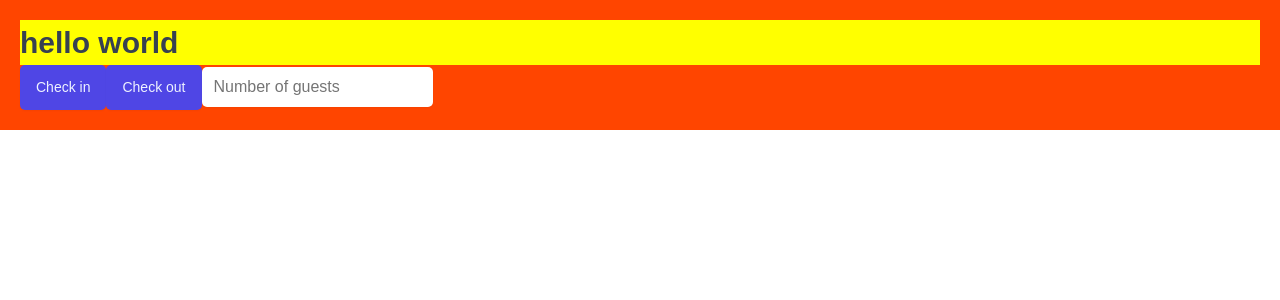
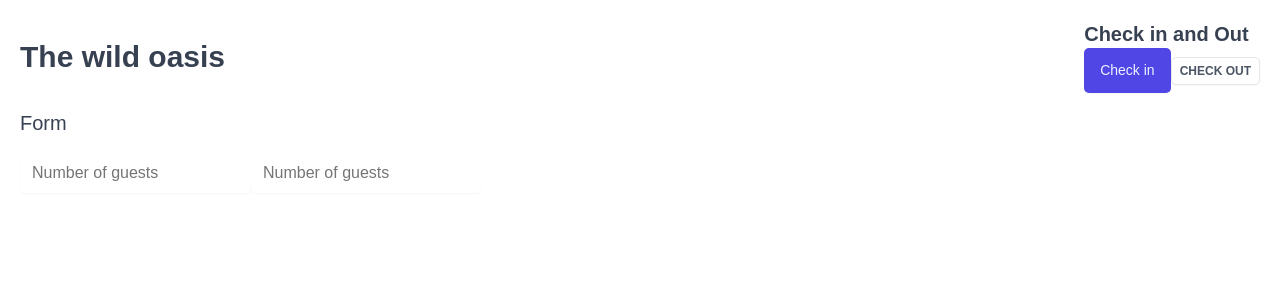
Before and after one commit to SsimbwaJoshua/wild-oasis, a React app: page / in a window 1280 px wide. Shown: the top 300 px of the page. Built offline with nearby package versions, Linux system fonts and the light colour scheme; the HTML template or start-up script is replaced by a standard one.

Commit message:
row button heading styles

```diff
--- a/src/App.jsx
+++ b/src/App.jsx
@@ -2,15 +2,11 @@
 import GlobalStyles from "./styles/GlobalStyle";
 import Button from "./ui/Button";
 import Input from "./ui/Input";
-
-const H1 = styled.h1`
-  font-size: 30px;
-  font-weight: 600;
-  background-color: yellow;
-`;
+import Heading from "./ui/Heading";
+import Row from "./ui/Row";
 
 const StyledApp = styled.div`
-  background-color: orangered;
+  /* background-color: orangered; */
   padding: 20px;
 `;
 function App() {
@@ -18,11 +14,31 @@
     <>
       <GlobalStyles />
       <StyledApp>
-        <H1>hello world</H1>
-        <Button onClick={() => alert("helo,check in")}>Check in</Button>
-        <Button onClick={() => alert("Bye,check out")}>Check out</Button>
+        <Row>
+          <Row type="horizontal">
+            <Heading as="h1">The wild oasis</Heading>
 
-        <Input type="number" placeholder="Number of guests" />
+            <div>
+              <Heading as="h2">Check in and Out</Heading>
+              <Button onClick={() => alert("helo,check in")}>Check in</Button>
+              <Button
+                variations="secondary"
+                size="small"
+                onClick={() => alert("Bye,check out")}
+              >
+                Check out
+              </Button>
+            </div>
+          </Row>
+
+          <Row>
+            <Heading as="h3">Form</Heading>
+            <form>
+              <Input type="number" placeholder="Number of guests" />
+              <Input type="number" placeholder="Number of guests" />
+            </form>
+          </Row>
+        </Row>
       </StyledApp>
     </>
   );
--- a/src/ui/Button.jsx
+++ b/src/ui/Button.jsx
@@ -49,19 +49,16 @@
 };
 
 const Button = styled.button`
-  font-size: 1.4rem;
-  padding: 1.2rem 1.6rem;
-  font-weight: 500;
   border: none;
   border-radius: var(--border-radius-sm);
-  background-color: var(--color-brand-600);
-  color: var(--color-brand-50);
-  cursor: pointer;
   box-shadow: var(--shadow-sm);
 
-  &:hover {
-    background-color: var(--color-brand-700);
-  }
+  ${(props) => sizes[props.size]}
+  ${(props) => variations[props.variations]}
 `;
 
+Button.defaultProps = {
+  variations: "primary",
+  size: "medium",
+};
 export default Button;
--- /dev/null
+++ b/src/ui/Heading.jsx
@@ -0,0 +1,48 @@
+import styled, { css } from "styled-components";
+
+// const Heading = styled.h1`
+//   ${((props) => props.as === "h1") &&
+//   css`
+//     font-size: 3rem;
+//     font-weight: 600;
+//   `}
+//   ${((props) => props.as === "h2") &&
+//   css`
+//     font-size: 2rem;
+//     font-weight: 600;
+//   `}
+//   ${((props) => props.as === "h3") &&
+//   css`
+//     font-size: 2rem;
+//     font-weight: 500;
+//   `}
+
+//   line-height:1.4
+// `;
+const Heading = styled.h1`
+  ${(props) => css`
+    font-size: 2rem; /* Default font-size */
+    font-weight: 500; /* Default font-weight */
+    line-height: 1.4;
+
+    ${props.as === "h1" &&
+    css`
+      font-size: 3rem;
+      font-weight: 600;
+    `}
+
+    ${props.as === "h2" &&
+    css`
+      font-size: 2rem;
+      font-weight: 600;
+    `}
+
+    ${props.as === "h3" &&
+    css`
+      font-size: 2rem;
+      font-weight: 500;
+    `}
+  `}
+`;
+
+export default Heading;
--- /dev/null
+++ b/src/ui/Row.jsx
@@ -0,0 +1,21 @@
+import styled, { css } from "styled-components";
+
+const Row = styled.div`
+  display: flex;
+
+  ${(props) =>
+    props.type === "horizontal" &&
+    css`
+      justify-content: space-between;
+      align-items: center;
+    `}
+  ${(props) =>
+    props.type === "vertical" &&
+    css`
+      flex-direction: column;
+      gap: 1.6rem;
+    `}
+`;
+
+Row.defaultProps = { type: "vertical" };
+export default Row;
```
